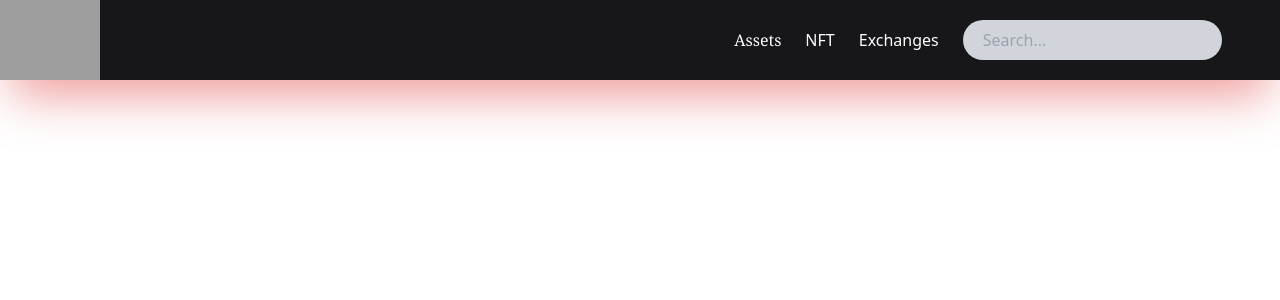
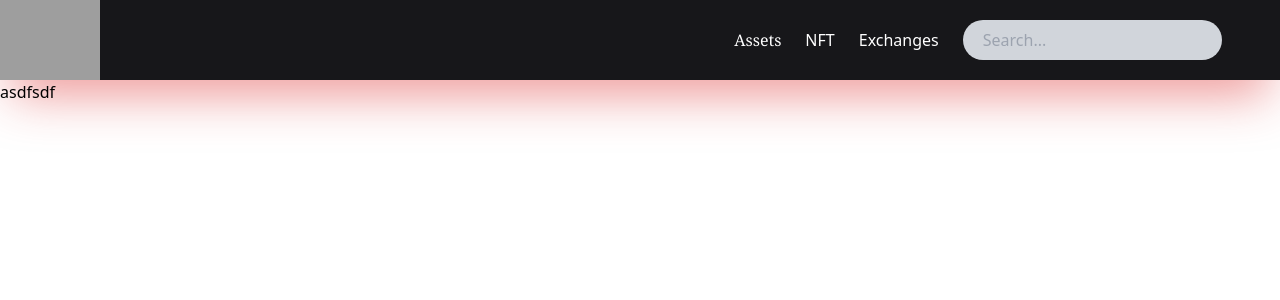
Before and after one commit to kataniko/katana-blockchain, a Next.js app: page / in a window 1280 px wide. Shown: the top 300 px of the page. Built offline with nearby package versions, Linux system fonts and the light colour scheme; grey boxes are pictures that could not be loaded.

Commit message:
ADD: const frontend

```diff
--- a/pages/index.js
+++ b/pages/index.js
@@ -6,6 +6,7 @@ export default function Home() {
     <div className='min-h-screen'>
 
       <Header />
+      asdfsdf
 
       {/* <SwapCryptoModal /> */}
       <div className='mt-10' />
```
